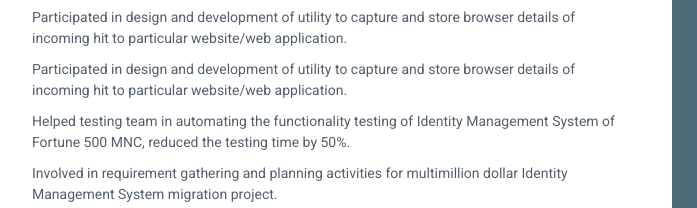
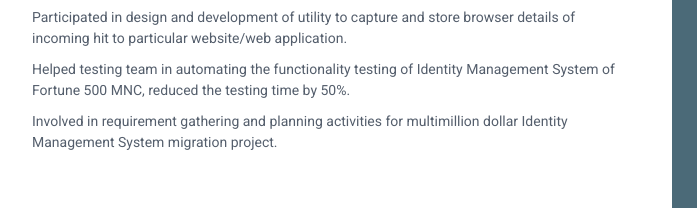
Before and after one commit to tojo009/tojo009.github.io, a plain HTML site: page index.html in a window 1280 px wide. Shown: the part 408-616 px from the top of the page, 188-885 px from the left. Drawn offline with Linux system fonts and the light colour scheme.

Commit message:
Correct typo

```diff
--- a/index.html
+++ b/index.html
@@ -97,7 +97,6 @@
                     <div class="details">
                         <p>Contributed to development of captcha web service used internally by Cognizant in all the login forms across the organization.</p>
                         <p>Participated in design and development of utility to capture and store browser details of incoming hit to particular website/web application.</p>
-                        <p>Participated in design and development of utility to capture and store browser details of incoming hit to particular website/web application.</p>
                         <p>Helped testing team in automating the functionality testing of Identity Management System of Fortune 500 MNC, reduced the testing time by 50%.</p>
                         <p>Involved in requirement gathering and planning activities for multimillion dollar Identity Management System migration project.</p>
 
```
